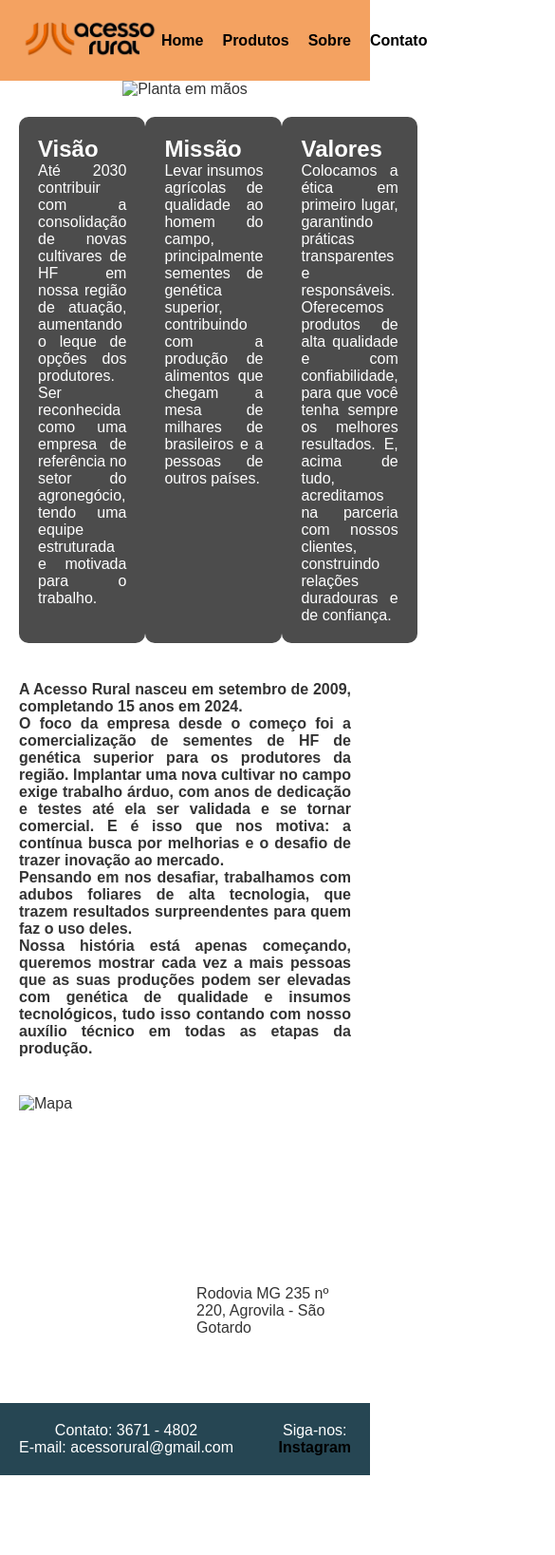
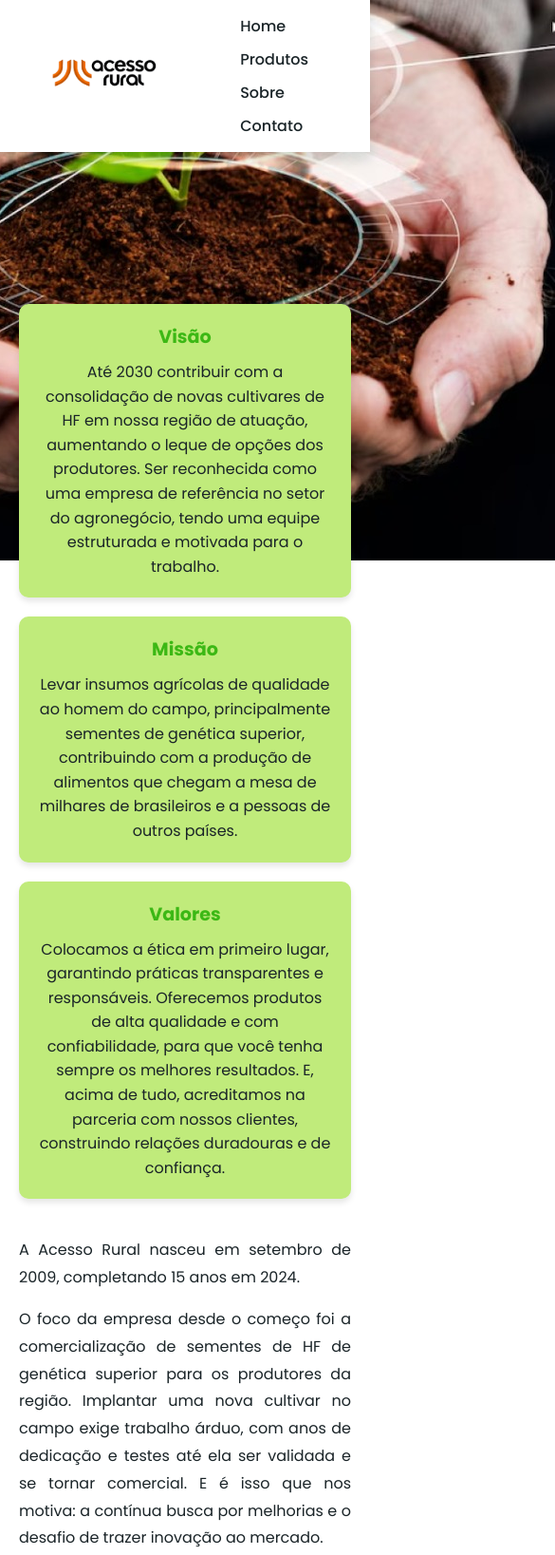
Before and after one commit to MaiaThePig/acesso-rural, a plain HTML site: page sobre.html in a window 390 px wide. Shown: the top 1637 px of the page at 95% size, 585 px wide, since content can reach past the window. Before the commit the page ends 1553 px from the top, so only its background shows below. Drawn offline with Linux system fonts and the light colour scheme.

Commit message:
Add files via upload

```diff
--- a/sobre.html
+++ b/sobre.html
@@ -23,7 +23,7 @@
     </header>
 
     <section class="hero">
-        <img src="plant.jpeg" alt="Planta em mãos">
+        <img src="img/plant.jpeg" alt="Planta em mãos">
     </section>
 
     <section class="info">
@@ -60,7 +60,7 @@
 
     <section class="mapa">
         <div class="mapa-container">
-            <img src="map.jpeg" alt="Mapa">
+            <img src="img/map.jpeg" alt="Mapa">
             <div class="localizacao">
                 <p>Rodovia MG 235 nº 220, Agrovila - São Gotardo</p>
             </div>
--- a/styles2.css
+++ b/styles2.css
@@ -1,259 +1,190 @@
+@import url('https://fonts.googleapis.com/css2?family=Poppins:wght@200;300;400;500;600;700;900&display=swap');
+
+:root {
+    --green-color: #3cb815;
+    --light-green-color: #c0eb7b;
+    --orange-color: #ff7e00;
+    --light-orange-color: #f75f1d;
+    --text-color: #1a2428;
+    --bg-color: #fff;
+}
+
 * {
     margin: 0;
     padding: 0;
     box-sizing: border-box;
-}
-
-html, body {
-    width: 100%;
-    height: 100%;
+    font-family: 'Poppins', sans-serif;
 }
 
 body {
-    flex-direction: column;
-    font-family: Arial, sans-serif;
-    color: #333;
+    width: 100%;
+    height: 100%;
+    color: var(--text-color);
+    background-color: var(--bg-color);
 }
 
 header {
-    background-color: #f4a261;
-    padding: 20px;
+    position: fixed;
+    top: 0;
+    width: 100%;
+    z-index: 1000;
+    background: var(--bg-color);
+    box-shadow: 0 8px 11px rgb(14 55 54 / 15%);
     display: flex;
     justify-content: space-between;
     align-items: center;
+    padding: 15px 100px;
 }
 
-.logo img {
-    max-width: 150px;
+header .logo img {
+    max-width: 120px;
 }
 
 nav ul {
-    list-style: none;
     display: flex;
     gap: 20px;
+    list-style: none;
 }
 
 nav a {
     text-decoration: none;
-    color: #000;
-    font-weight: bold;
+    color: var(--text-color);
+    font-weight: 500;
+    padding: 10px 15px;
+    transition: background 0.3s, color 0.3s;
 }
 
-.banner {
-    text-align: center;
-    padding: 50px;
-    background-color: #264653;
-    color: white;
-}
-
-.banner img {
-    max-width: 100%;
-    height: auto;
+nav a:hover {
+    background: var(--green-color);
+    color: var(--bg-color);
+    border-radius: 5px;
 }
 
 .hero {
     position: relative;
+    width: 100%;
+    height: 300px;
+    background: url('img/plant.jpeg') no-repeat center;
+    background-size: cover;
+    display: flex;
+    align-items: center;
+    justify-content: center;
+    text-align: center;
+    color: white;
+    font-size: 1.5rem;
+    z-index: 1;
+}
+
+.info {
+    display: grid;
+    position: relative;
+    z-index: 2;
+    grid-template-columns: repeat(auto-fit, minmax(280px, 1fr));
+    gap: 20px;
+    padding: 50px 100px;
+}
+
+.card {
+    background: var(--light-green-color);
+    color: var(--text-color);
+    border-radius: 10px;
+    padding: 20px;
+    box-shadow: 0 4px 6px rgba(0, 0, 0, 0.1);
     text-align: center;
 }
 
-.hero img {
-    width: 100%;
-    max-height: 400px;
-    object-fit: cover;
+.card h2 {
+    font-size: 1.2rem;
+    margin-bottom: 10px;
+    color: var(--green-color);
 }
 
-.hero .overlay {
-    position: absolute;
-    top: 50%;
-    left: 50%;
-    transform: translate(-50%, -50%);
-    color: white;
-    background-color: rgba(0, 0, 0, 0.5);
-    padding: 20px;
-    border-radius: 10px;
-}
-
-.produtos {
-    padding: 50px;
-}
-
-.search-box {
-    margin-bottom: 20px;
-}
-
-.search-box input {
-    width: 100%;
-    padding: 10px;
-    font-size: 16px;
-}
-/* IMPORT CSS PRIMARIO INICIO*/
-.product-grid {
-    display: flex;
-    flex-direction: column;
-    gap: 20px;
-}
-
-.category {
-    display: flex;
-    flex-wrap: wrap;
-    gap: 20px;
-}
-
-.product-item {
-    width: 200px;
-    border: 5px solid #8bafaf;
-    padding: 10px;
-    text-align: center;
-}
-
-.product-item img {
-    max-width: 50%;
-    height: auto;
-}
-/* IMPORT CSS PRIMARIO  FINAL*/
-
-button.add-to-cart,
-button.details-button {
-    background-color: #2a9d8f;
-    color: #fff;
-    border: none;
-    padding: 10px;
-    margin-top: 5px;
-    cursor: pointer;
-}
-
-button.add-to-cart:hover,
-button.details-button:hover {
-    background-color: #21867a;
-}
-
-.modal {
-    display: none;
-    position: fixed;
-    z-index: 1;
-    left: 0;
-    top: 0;
-    width: 100%;
-    height: 100%;
-    background-color: rgba(0,0,0,0.5);
-}
-
-.modal-content {
-    background-color: #fff;
-    margin: 15% auto;
-    padding: 20px;
-    border: 1px solid #888;
-    width: 50%;
-}
-
-.close {
-    color: #aaa;
-    float: right;
-    font-size: 28px;
-    font-weight: bold;
-}
-
-.close:hover,
-.close:focus {
-    color: black;
-    text-decoration: none;
-    cursor: pointer;
-}
-
-.info {
-    display: flex;
-    justify-content: space-around;
-    padding: 20px;
-}
-
-.card {
-    background-color: rgba(0, 0, 0, 0.7);
-    color: white;
-    padding: 20px;
-    max-width: 300px;
-    text-align: justify;
-    border-radius: 10px;
+.card p {
+    font-size: 1rem;
+    line-height: 1.6;
 }
 
 .texto {
-    padding: 20px;
+    padding: 50px 100px;
     text-align: justify;
-    font-weight: bold;
+    color: var(--text-color);
+}
+
+.texto p {
+    margin-bottom: 15px;
+    line-height: 1.8;
 }
 
 .mapa {
     display: flex;
-    justify-content: left;
-    align-items: flex-start;
-    padding: 20px;
-}
-
-.mapa-container {
-    display: flex;
+    align-items: center;
+    justify-content: center;
+    padding: 50px;
     gap: 20px;
 }
 
-.mapa img {
-    width: 100%;
+.mapa-container img {
     max-width: 400px;
+    border-radius: 10px;
+    box-shadow: 0 4px 6px rgba(0, 0, 0, 0.1);
 }
 
-.localizacao {
-    max-width: 300px;
-    text-align: left;
-    margin-top: 200px;
-}
-
-.pagina-agro footer {
-    background-color: #264653;
-    color: white;
-    text-align: center;
-    padding: 20px;
-    height: 60px;
-    position:absolute;
-    bottom: 0;
-    width: 100%;
-}
-
-.pagina-acesso footer {
-    background-color: #264653;
-    display: flex;
-    justify-content: space-between;
-    padding: 20px;
-}
-
-.pagina-acesso
-.social a {
-    color: black;
-    text-decoration: none;
-    font-weight: bold;
-}
-
-.carrinho {
-    padding: 50px;
-}
-
-#cart-items {
-    margin-bottom: 20px;
-}
-
-#checkout-btn {
-    padding: 10px 20px;
-    background-color: #2a9d8f;
-    color: white;
-    border: none;
-    cursor: pointer;
-}
-
-#checkout-btn:disabled {
-    background-color: #ccc;
-    cursor: not-allowed;
+.localizacao p {
+    color: var(--text-color);
+    font-size: 1rem;
+    background: var(--light-green-color);
+    padding: 15px;
+    border-radius: 5px;
+    box-shadow: 0 4px 6px rgba(0, 0, 0, 0.1);
 }
 
 footer {
-	background-color: #264653;
-	color: #fff;
-	padding: 20px;
-	text-align: center;
-	margin-top: 50px;
+    background: var(--green-color);
+    color: var(--bg-color);
+    text-align: center;
+    padding: 20px;
+    margin-top: 50px;
+    display: flex;
+    justify-content: space-between;
+    flex-wrap: wrap;
 }
+
+footer .contato, footer .social {
+    margin: 10px;
+}
+
+footer a {
+    text-decoration: none;
+    color: var(--bg-color);
+    margin-left: 10px;
+    font-weight: bold;
+    transition: color 0.3s;
+}
+
+footer a:hover {
+    color: var(--light-orange-color);
+}
+
+/* Responsividade */
+@media (max-width: 991px) {
+    header {
+        padding: 15px 50px;
+    }
+    .info, .texto {
+        padding: 50px;
+    }
+}
+
+@media (max-width: 768px) {
+    nav ul {
+        flex-direction: column;
+        gap: 10px;
+    }
+    .info {
+        grid-template-columns: 1fr;
+        padding: 20px;
+    }
+    .texto, .mapa {
+        padding: 20px;
+    }
+}
```
